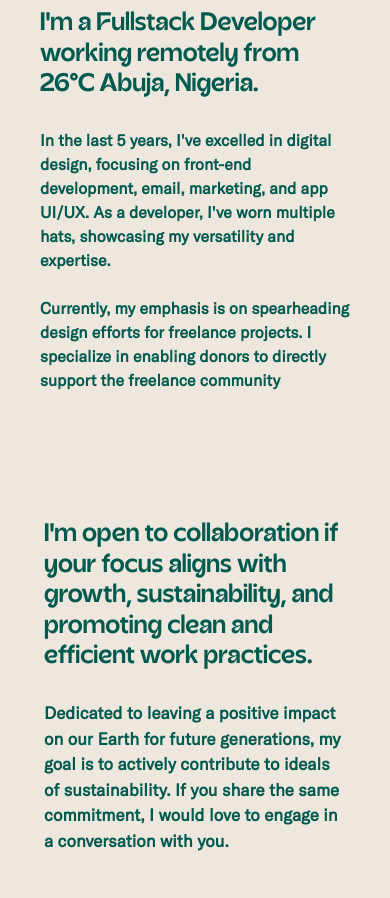
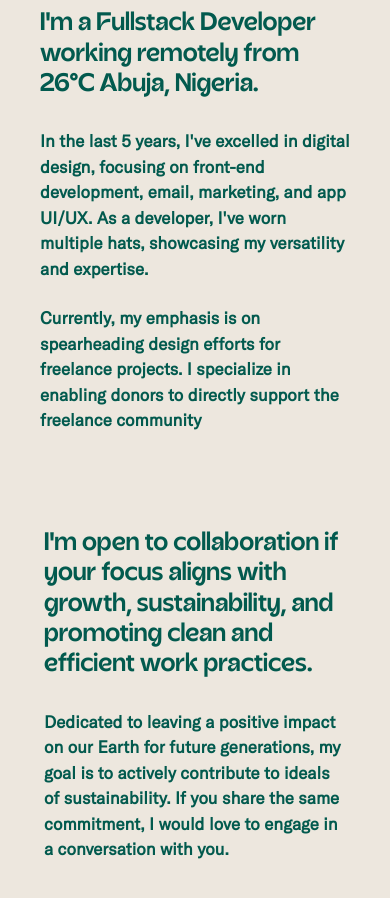
Before and after one commit to Kvngxel/Portfolio, a React (Vite) app in the folder portfolio/: page /about in a window 390 px wide. Shown: the part 760-1658 px from the top of the page. Built offline with nearby package versions, Linux system fonts and the light colour scheme.

Commit message:
Updating more on the about page

```diff
--- a/portfolio/src/pages/About/About.jsx
+++ b/portfolio/src/pages/About/About.jsx
@@ -39,16 +39,16 @@ export const About = () => {
           {/* Top Right */}
           <div className='md:w-[70%] md:mx-10 md:px-12 max-sm:mt-10'>
             <p className='pb-1 md:pb-0 text-left text-[3vh] md:text-[7vh] text-pry leading-[120%] font-bold md:font-bold font-acron'>I'm a Fullstack Developer working remotely from 26°C Abuja, Nigeria.</p>
-            <p className='text-pry font-semibold md:font-medium font-body text-[16px] md:text-xl my-6'>
+            <p className='text-pry font-semibold md:font-medium font-body text-[17px] md:text-xl my-6'>
               In the last 5 years, I've excelled in digital design, focusing on front-end development,
               email, marketing, and app UI/UX. As a developer, I've worn multiple hats,
               showcasing my versatility and expertise.</p>
-            <p className='text-pry font-semibold md:font-medium font-body text-[16px] md:text-xl my-6'>
+            <p className='text-pry font-semibold md:font-medium font-body text-[17px] md:text-xl my-6'>
               Currently, my emphasis is on spearheading design efforts for freelance projects. I specialize in enabling donors to directly support the freelance community</p>
           </div>
         </div>
        </div>
-       <div className='mx-11 md:mx-48 mt-32 md:mt-48 '>
+       <div className='mx-11 md:mx-48 md:mt-48 '>
         <p className='pb-1 md:pb-0 text-left text-[3vh] md:text-[7vh] text-pry leading-[120%] font-bold md:font-bold font-acron'>I'm open to collaboration if your focus aligns with growth, sustainability,
           and promoting clean and efficient work practices.</p>
         <p className='text-pry font-semibold md:font-medium font-body text-[17px] md:text-xl my-6 md:mr-10'>
```
